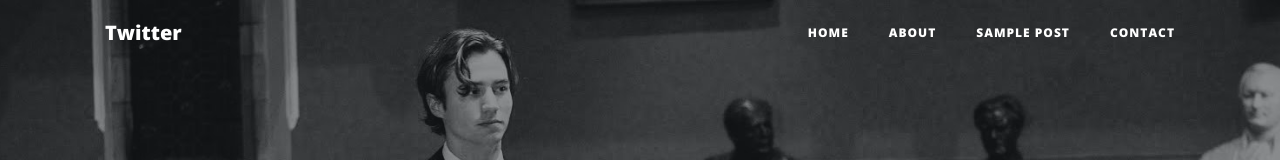
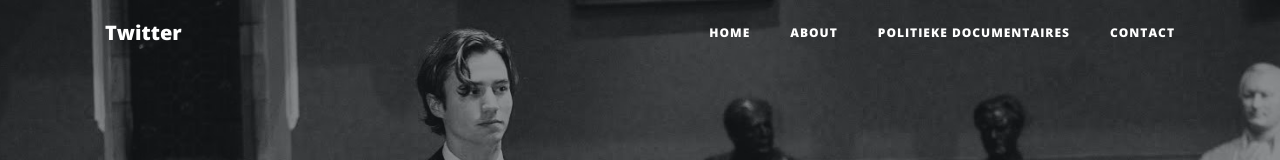
Before and after one commit to simonvanteutem/scribblings, a website: page about.html in a window 1280 px wide. Shown: the top 160 px of the page. Drawn offline with nearby package versions, Linux system fonts and the light colour scheme.

Commit message:
Add files via upload

```diff
--- a/about.html
+++ b/about.html
@@ -42,7 +42,7 @@
             <a class="nav-link" href="about.html">About</a>
           </li>
           <li class="nav-item">
-            <a class="nav-link" href="post.html">Sample Post</a>
+            <a class="nav-link" href="post.html">Politieke Documentaires</a>
           </li>
           <li class="nav-item">
             <a class="nav-link" href="contact.html">Contact</a>
```
